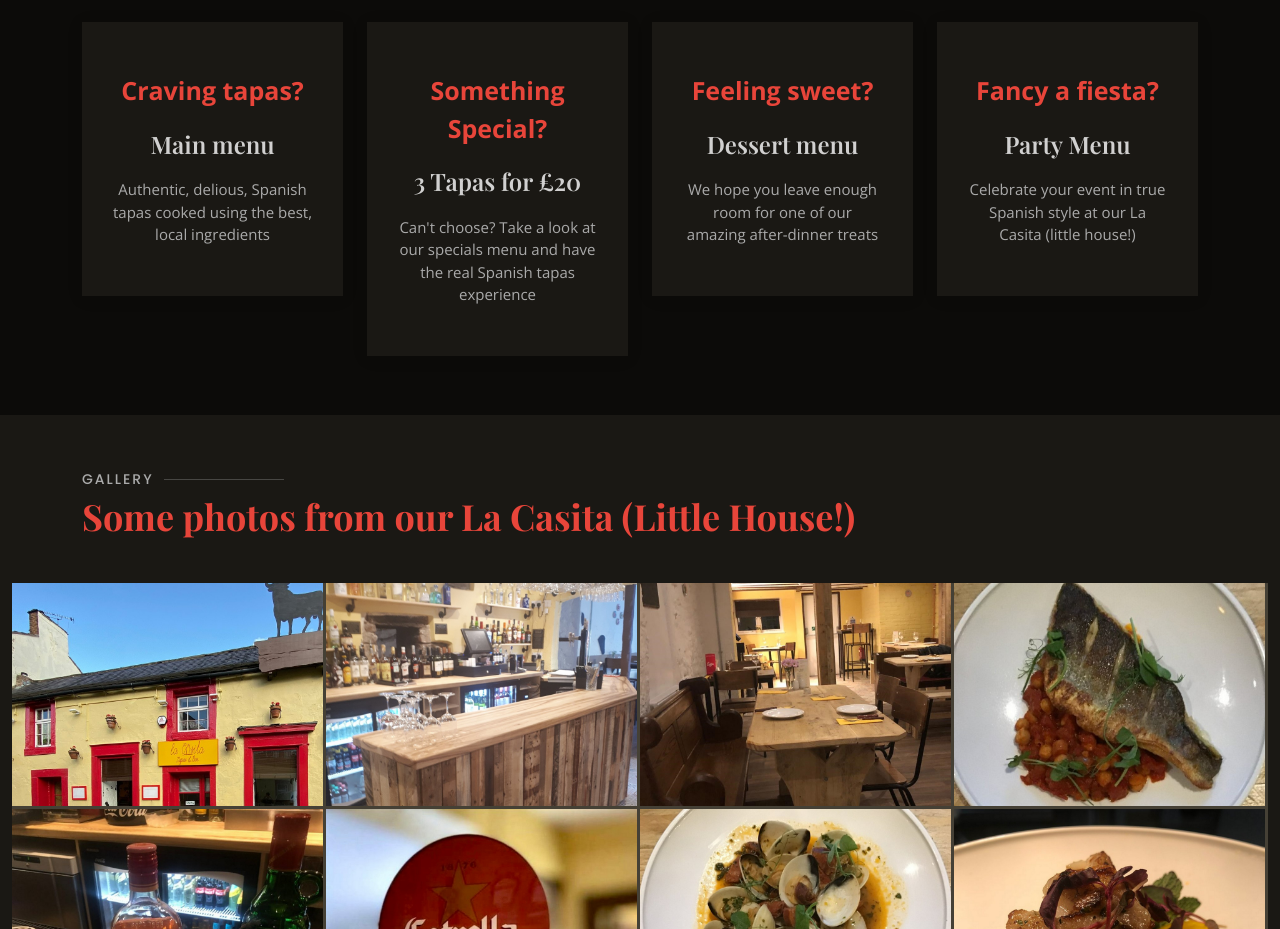
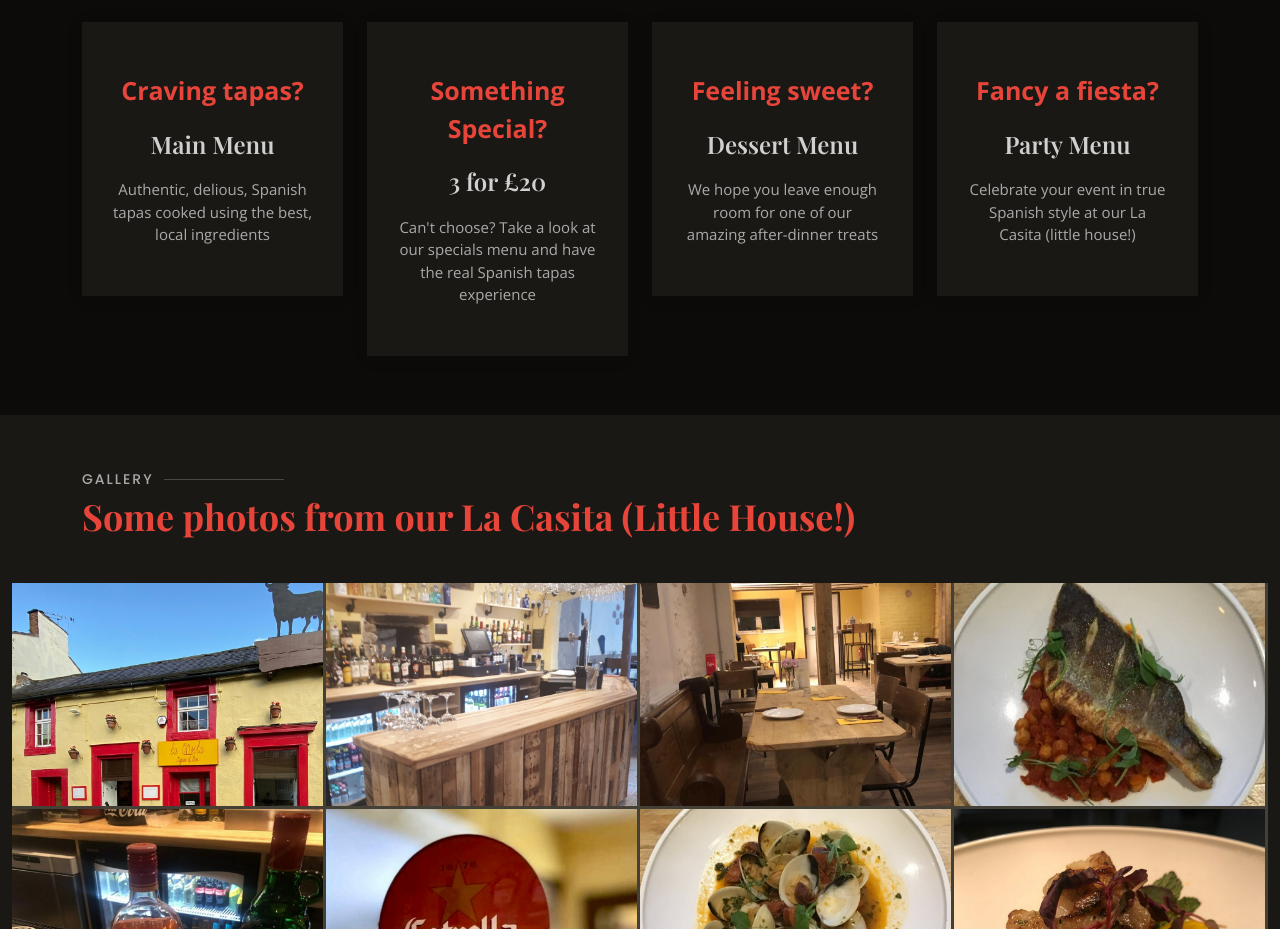
Before and after one commit to LaCasitaPenrith/LaCasitaPenrith.github.io, a plain HTML site: page index.html in a window 1280 px wide. Shown: the part 1520-2449 px from the top of the page. Drawn offline with nearby package versions, Linux system fonts and the light colour scheme; a web font is replaced by a local one.

Commit message:
Update index.html

```diff
--- a/index.html
+++ b/index.html
@@ -141,7 +141,7 @@
               <a href="assets/pdf/casita_mainmenu_2025.pdf" class="gallery-lightbox" data-gall="gallery-item">
                 <div class="box" data-aos="zoom-in" data-aos-delay="100">
                   <span>Craving tapas?</span>
-                  <h4>Main menu</h4>
+                  <h4>Main Menu</h4>
                   <p>Authentic, delious, Spanish tapas cooked using the best, local ingredients</p>
                 </div>
               </a>
@@ -152,7 +152,7 @@
               <a href="assets/pdf/casitamenu_2025_tapas.pdf" class="gallery-lightbox" data-gall="gallery-item">
                 <div class="box" data-aos="zoom-in" data-aos-delay="100">
                   <span>Something Special?</span>
-                  <h4>3 Tapas for £20</h4>
+                  <h4>3 for £20</h4>
                   <p>Can't choose? Take a look at our specials menu and have the real Spanish tapas experience</p>
                 </div>
               </a>
@@ -163,7 +163,7 @@
               <a href="assets/pdf/casita_dessertcoffeemenu_2025.pdf" class="gallery-lightbox" data-gall="gallery-item">
                 <div class="box" data-aos="zoom-in" data-aos-delay="100">
                   <span>Feeling sweet?</span>
-                  <h4>Dessert menu</h4>
+                  <h4>Dessert Menu</h4>
                   <p>We hope you leave enough room for one of our amazing after-dinner treats</p>
                 </div>
               </a>
```
